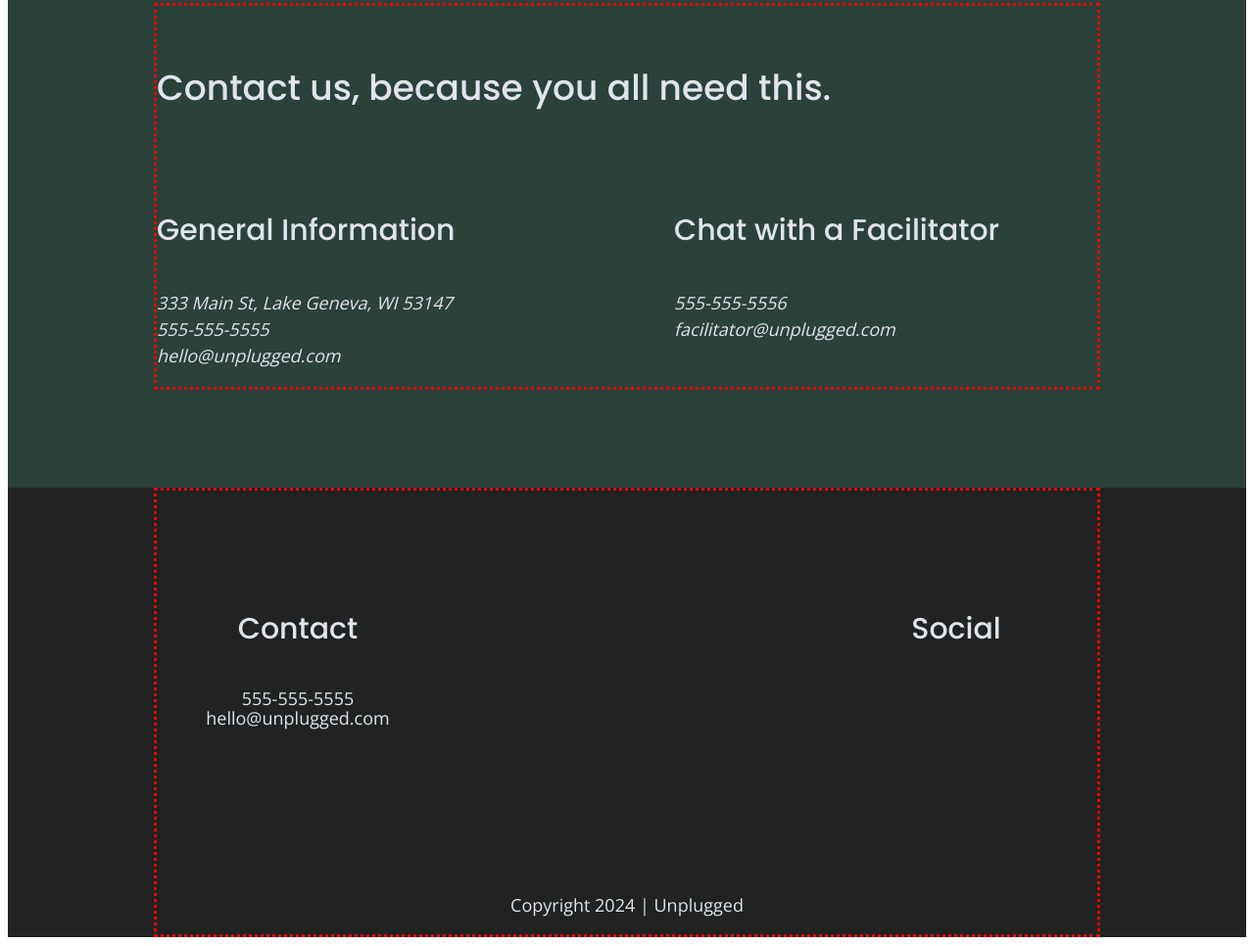
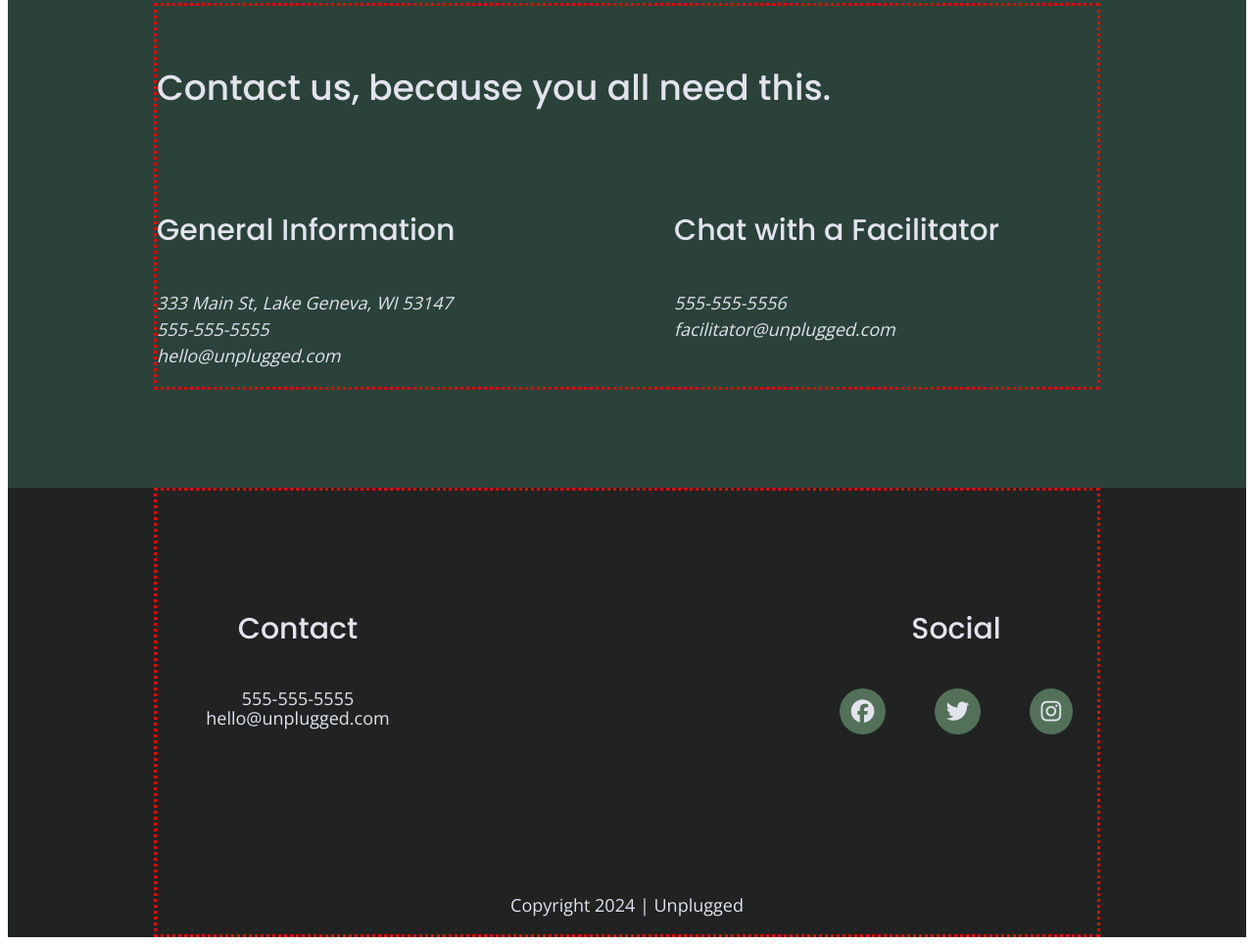
Before and after one commit to Anna-4444/unplugged, a website built with webpack: page about/index.html in a window 1280 px wide. Shown: the part 1644-2609 px from the top of the page at 98% size. Built offline with nearby package versions, Linux system fonts and the light colour scheme.

Commit message:
Added social icons

```diff
--- a/about/index.html
+++ b/about/index.html
@@ -122,9 +122,9 @@
         <div class="footer-social">
           <h4>Social</h4>
           <div class="social-icons">
-            <p><a href=""></a></p>
-            <p><a href=""></a></p>
-            <p><a href=""></a></p>
+            <p><a href="https://www.facebook.com/" target="_blank"><i class="fa-brands fa-facebook"></i></a></p>
+            <p><a href="https://twitter.com/" target="_blank"><i class="fa-brands fa-twitter"></i></a></p>
+            <p><a href="https://www.instagram.com/" target="_blank"><i class="fa-brands fa-instagram"></i></a></p>
           </div>
         </div>
       </div>
--- a/css/style.css
+++ b/css/style.css
@@ -244,11 +244,14 @@ footer .social-icons p {
   display: flex;
   justify-content: center;
   align-items: center;
+  background-color: #527158;
+  border-radius: 50%;
 }
 
 footer .social-icons a {
   font-size: 1.3125em;
   color: #e2e3ed;
+  padding: .5em;
 }
 
 footer .copyright {
```
Also changed, not shown: faq/index.html (+3 -3 lines), index.html (+3 -3 lines).
